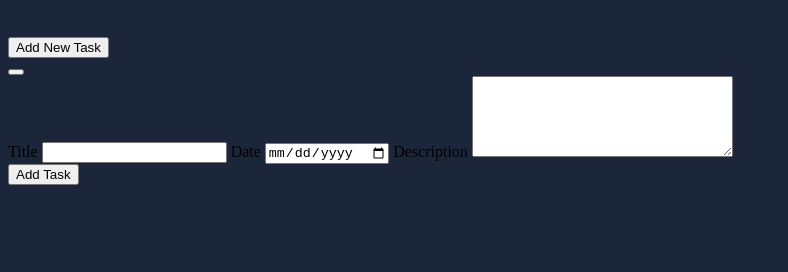
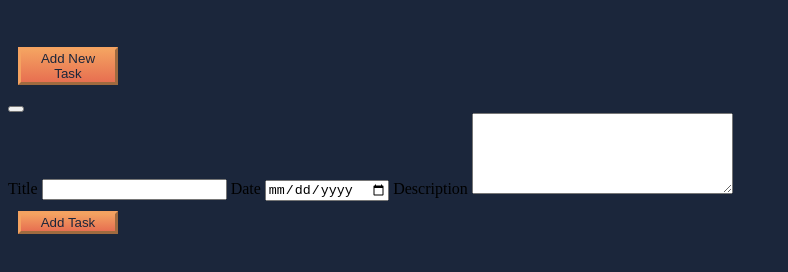
Before and after one commit to ANKIT-stack-glitch/Todo-App, a plain HTML site: page index.html in a window 1280 px wide. Shown: the part 60-332 px from the top of the page, without its empty margins (0-788 px from the left). Drawn offline with Linux system fonts and the light colour scheme.

Commit message:
refresh button colors and hover gradients

```diff
--- a/styles.css
+++ b/styles.css
@@ -27,3 +27,18 @@ h1 {
   flex-direction: column;
   gap: 10px;
 }
+
+.btn {
+  cursor: pointer;
+  width: 100px;
+  margin: 10px;
+  color: var(--dark-grey);
+  background-color: var(--golden-yellow);
+  background-image: linear-gradient(#f4a261, #e76f51);
+  border-color: var(--golden-yellow);
+  border-width: 3px;
+}
+
+.btn:hover {
+  background-image: linear-gradient(#e76f51, #d62828);
+}
```
